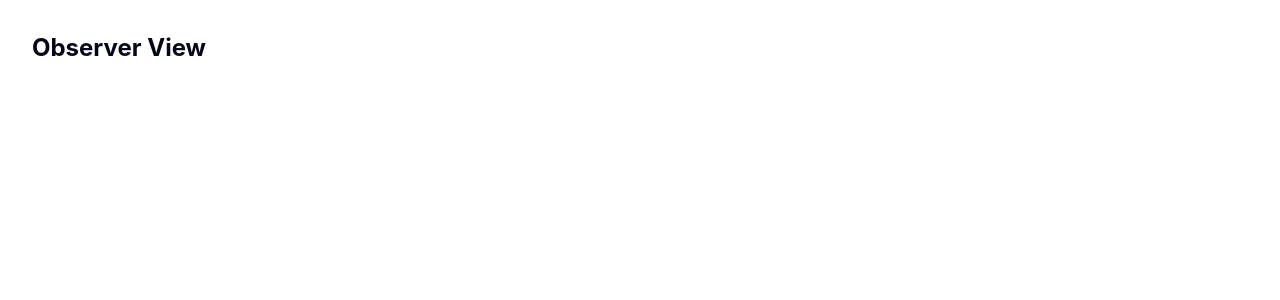
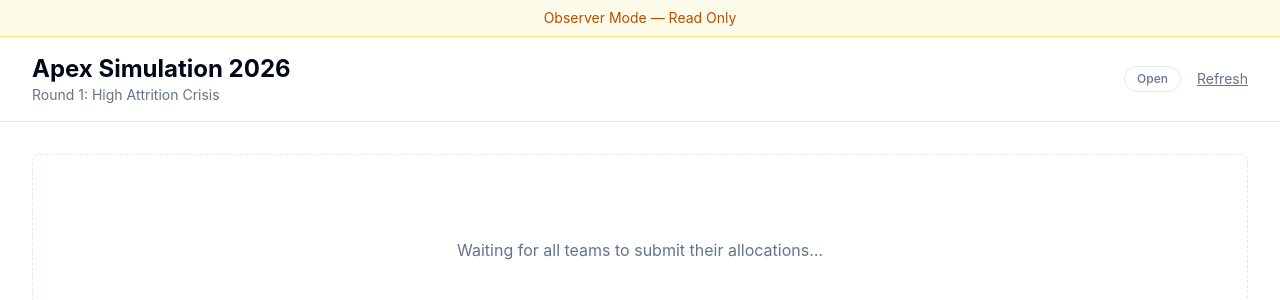
Before and after one commit to andrew-ricchiuto-cla/code-app-apex, a React (Vite) app: page /observe in a window 1280 px wide. Shown: the top 300 px of the page. Built offline with nearby package versions, Linux system fonts and the light colour scheme.

Commit message:
feat: Observer View (read-only RevealDashboard wrapper)
Co-authored-by: Copilot <223556219+Copilot@users.noreply.github.com>

```diff
--- a/src/screens/ObserverView/ObserverView.tsx
+++ b/src/screens/ObserverView/ObserverView.tsx
@@ -1,3 +1,12 @@
+import { RevealDashboard } from '@/screens/RevealDashboard/RevealDashboard'
+
 export function ObserverView() {
-  return <div className="p-8"><h1 className="text-2xl font-bold">Observer View</h1></div>
+  return (
+    <div>
+      <div className="border-b border-amber-200 bg-amber-50 px-8 py-2 text-center text-sm text-amber-700">
+        Observer Mode — Read Only
+      </div>
+      <RevealDashboard />
+    </div>
+  )
 }
```
